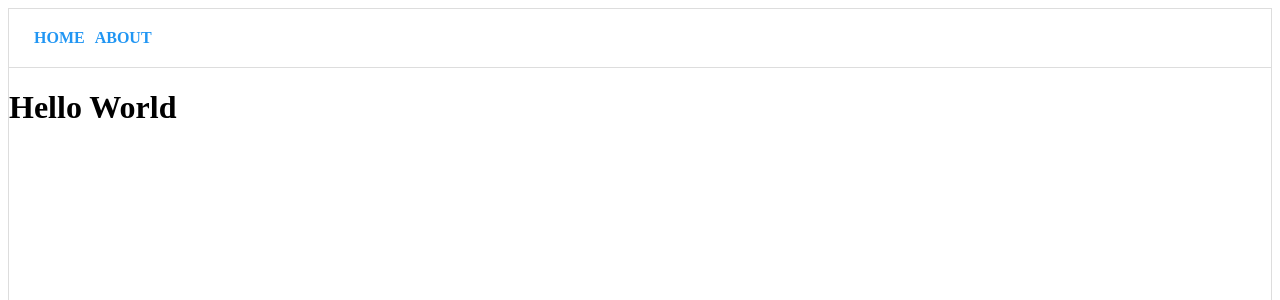
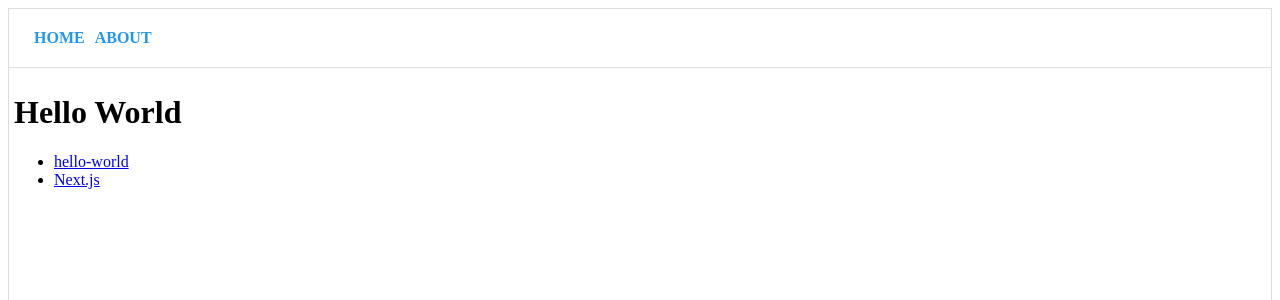
Before and after one commit to saratonite/hello-next, a Next.js app: page / in a window 1280 px wide. Shown: the top 300 px of the page. Built offline with nearby package versions, Linux system fonts and the light colour scheme.

Commit message:
:pig: Dynamic content from query string :bulb:

```diff
--- a/components/layout.js
+++ b/components/layout.js
@@ -10,7 +10,7 @@ const layoutStyle = {
 const layout = (props) => (
     <div style={ layoutStyle }>
         <Header/>
-        <div style={{"flexGrow":1}}>
+        <div style={{"flexGrow":1, padding:5}}>
             { props.children }
         </div>
 
--- a/package.json
+++ b/package.json
@@ -3,9 +3,6 @@
   "version": "1.0.0",
   "description": "",
   "main": "index.js",
-  "author": {
-   "name": "Sarath"
-  },
   "scripts": {
     "test": "echo \"Error: no test specified\" && exit 1",
     "dev": "./node_modules/.bin/next",
@@ -13,10 +10,9 @@
     "start": "./node_modules/.bin/next start"
   },
   "keywords": [],
-  "author": "",
+  "author": "Sarath <sarath.hacks@gmail.com>",
   "license": "MIT",
   "dependencies": {
-    "gitrocket": "^1.0.4",
     "next": "^4.1.3",
     "react": "^16.0.0",
     "react-dom": "^16.0.0"
--- a/pages/index.js
+++ b/pages/index.js
@@ -1,10 +1,21 @@
 import Link from 'next/link'
 import Hello from '../components/hello'
 import Layout from '../components/layout'
+
+const PostLink = (props) => (
+    <li>
+        <Link href={`/post?title=${props.title}`}><a>{props.title}</a></Link>
+    </li>
+)
 
 export default () =>(
     <Layout>
 
         <Hello/>
+        <ul>
+            <PostLink title="hello-world"></PostLink>
+            <PostLink title="Next.js"></PostLink>
+
+        </ul>
     </Layout>
 )
```
Also changed, not shown: pages/post.js (added, +15 -0 lines).
